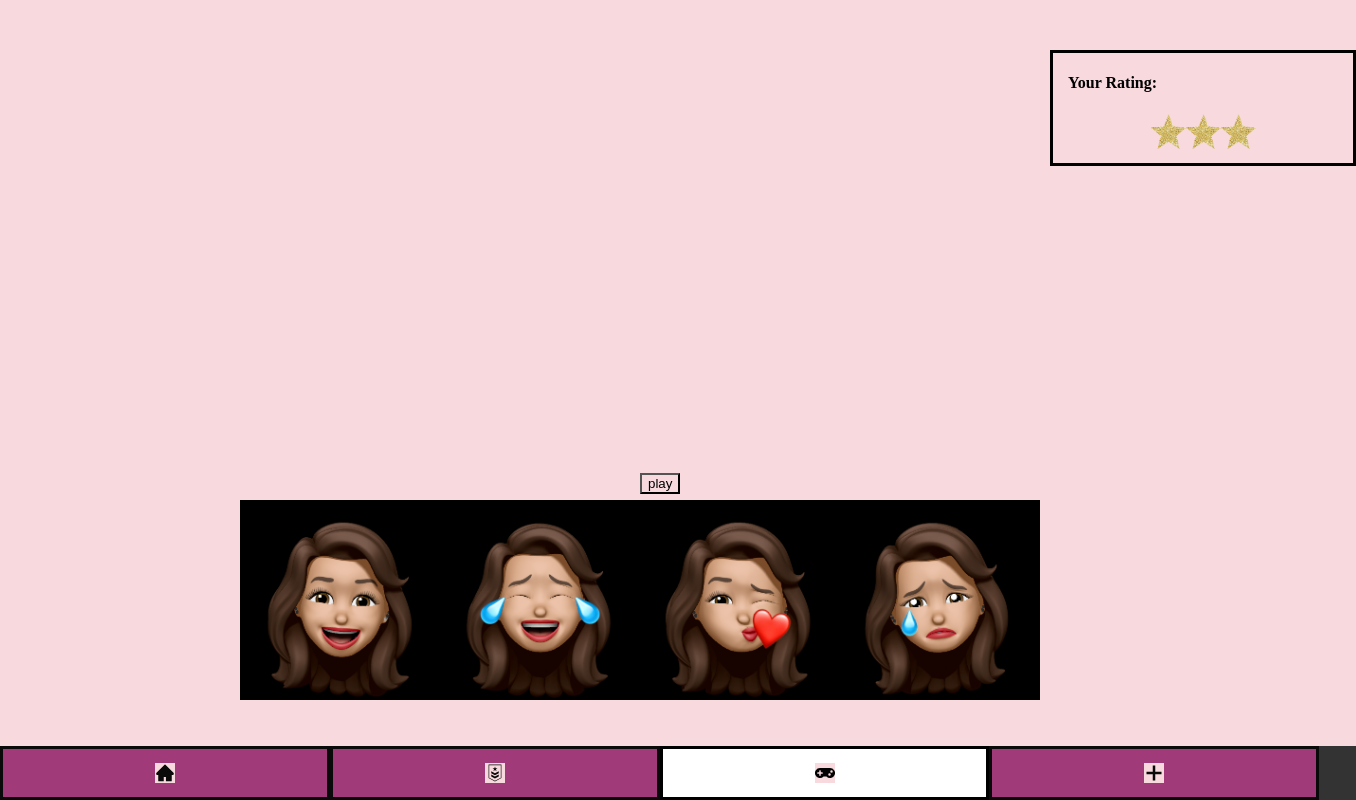
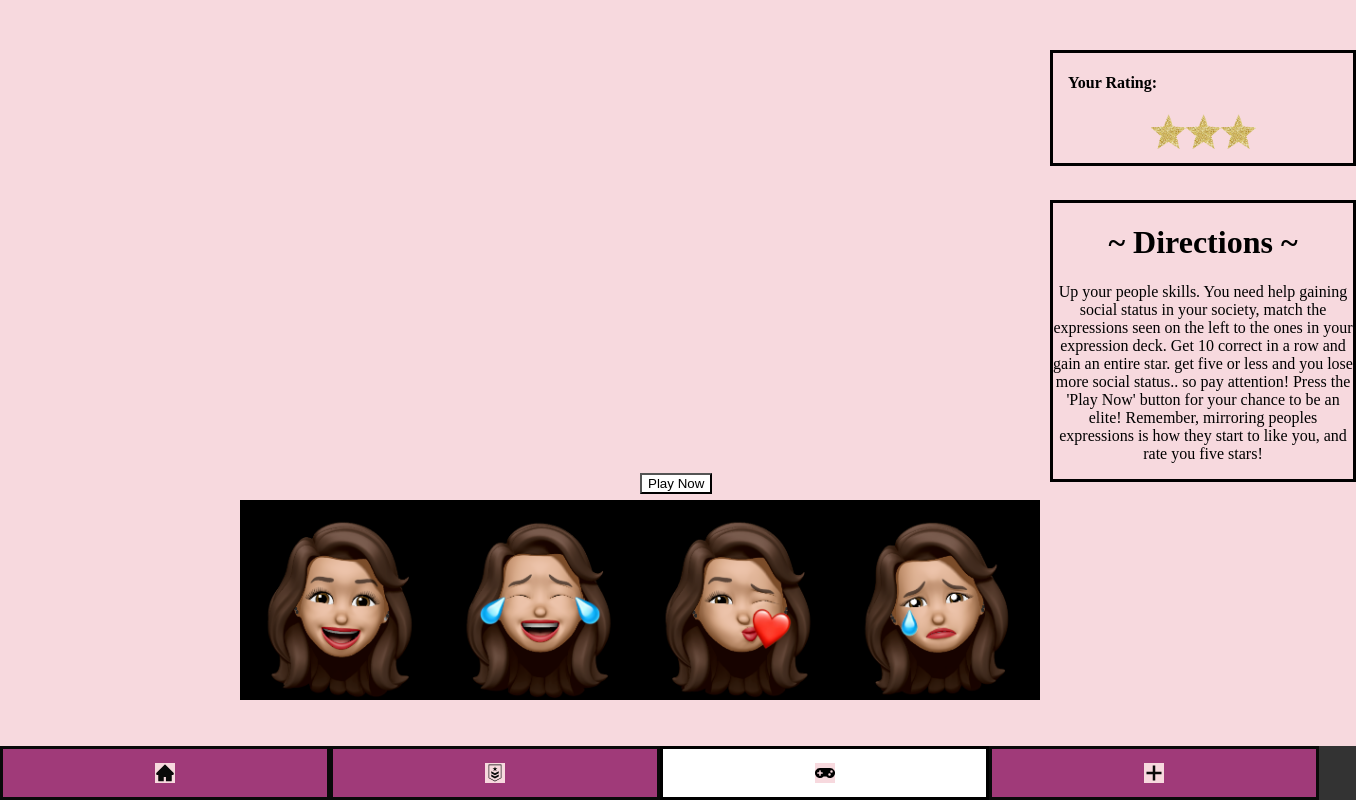
Before and after one commit to batoulalkarim/status, a React (Create React App) app: page /redemption in a window 1280 px wide. Shown: the whole page, 1356 px wide, since content can reach past the window. Built offline with nearby package versions, Linux system fonts and the light colour scheme; data requests are answered from the project's data file.

Commit message:
added directions to game

```diff
--- a/src/components/redemption/RedemptionPage.js
+++ b/src/components/redemption/RedemptionPage.js
@@ -126,12 +126,16 @@ function RedemptionPage({user, reloadProfiles}) {
           </div>
       {isOn && !play.isDisplay && !play.userPlay && play.score && (
           <div className="lost">
-            <div>Final score: {play.score-1}</div>
+            <div className="finalScore">Final score: {play.score-1}</div>
             <button onClick={closeHandle}>Close</button>
           </div>
       )}
+      <div className="directions">
+        <h1>~ Directions ~</h1>
+        <p>Up your people skills. You need help gaining social status in your society, match the expressions seen on the left to the ones in your expression deck. Get 10 correct in a row and gain an entire star. get five or less and you lose more social status.. so pay attention! Press the 'Play Now' button for your chance to be an elite! Remember, mirroring peoples expressions is how they start to like you, and rate you five stars! </p>
+      </div>
       {!isOn && !play.score && (
-        <button className="center score" onClick={startGame}>play</button>
+        <button className="center score" onClick={startGame}>Play Now</button>
       )}
       {isOn && (play.isDisplay || play.userPlay) && (
         <div className="center score" >{play.score}</div>
--- a/src/index.css
+++ b/src/index.css
@@ -441,6 +441,22 @@ a {
   display:block;
   margin: auto;
   text-align: center;
+  background-color: white;
+}
+
+.finalScore {
+  font-size: 30px;
+  margin-right: 50%;
+}
+
+.directions {
+  border: solid;
+  float: right;
+  width: 300px;
+  margin-top: 200px;
+  position: absolute;
+  margin-left: 1050px;
+  text-align: center;
 }
 
 .flash {
```
